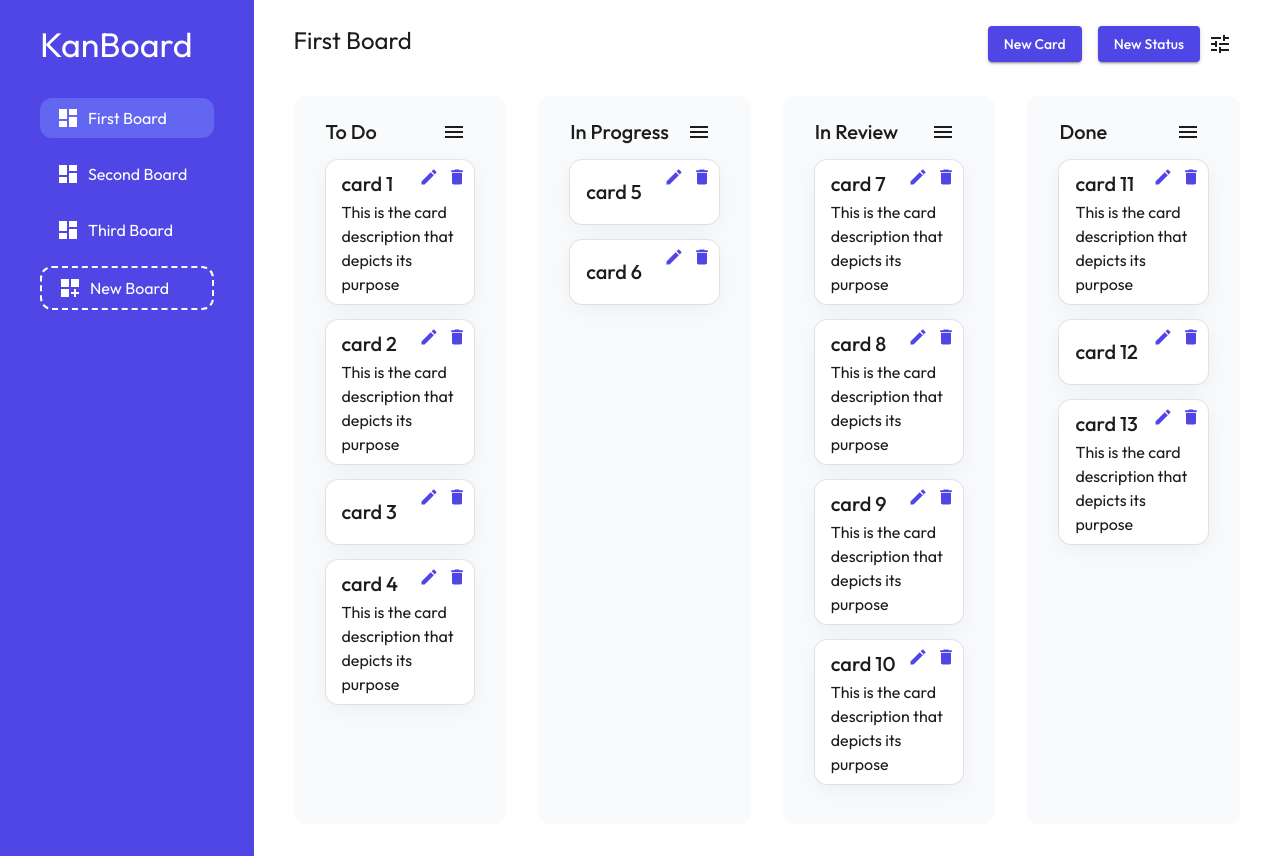
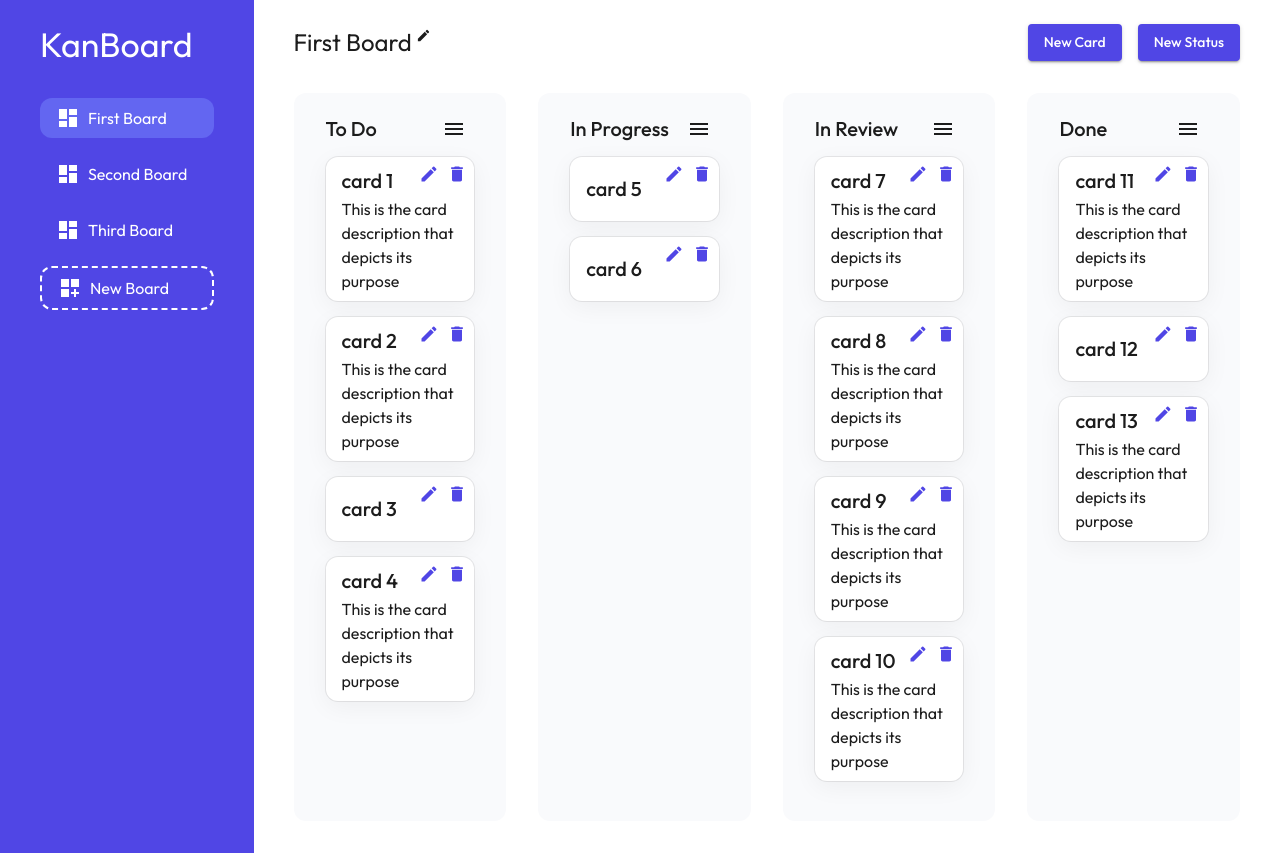
Before and after one commit to FacuReartes/KanBoard, a Next.js app: page / in a window 1280 px wide. Built offline with nearby package versions, Linux system fonts and the light colour scheme.

Commit message:
input maxLength & edit board name icon

```diff
--- a/src/components/Board.tsx
+++ b/src/components/Board.tsx
@@ -16,7 +16,7 @@ import { dropCard, IBoards, IStatus } from '@/state/kanban/kanbanSlice';
 import { FC, useState } from 'react';
 import CardModal from './modals/CardModal';
 import StatusModal from './modals/StatusModal';
-import { Tune } from '@mui/icons-material';
+import { Edit, Tune } from '@mui/icons-material';
 import BoardModal from './modals/BoardModal';
 
 const Board: FC<IBoards> = (props) => {
@@ -56,7 +56,7 @@ const Board: FC<IBoards> = (props) => {
       setShake(true);
       handleOpenAlert('You need to have at least one status to add a card');
     }
-  }
+  };
 
   const statusList: IStatus[] = props.statusIds.map(
     (id: string) => statuses.find((status) => status.id === id)!
@@ -81,13 +81,20 @@ const Board: FC<IBoards> = (props) => {
         display: 'flex',
         flexDirection: 'column',
         bgcolor: 'common.white',
-        overflowX: 'none',
       }}
     >
       <Box sx={{ display: 'flex', justifyContent: 'space-between' }}>
+        <Box sx={{ display: 'flex', alignItems: 'center' }}>
           <Typography variant="h5" component="h2" color="common.black">
             {props.name}
           </Typography>
+          <IconButton
+            onClick={() => setOpenBoardModal(true)}
+            sx={{ p: 0.5, alignSelf: 'baseline' }}
+          >
+            <Edit sx={{ color: 'common.black', fontSize: '15px' }} />
+          </IconButton>
+        </Box>
         <Box>
           <Button
             onClick={handleAddNewCard}
@@ -100,14 +107,14 @@ const Board: FC<IBoards> = (props) => {
               ':hover': {
                 bgcolor: 'primary.light',
               },
-              "@keyframes status-shake": {
+              '@keyframes status-shake': {
                 '0%': { transform: 'translateY(0)' },
                 '25%': { transform: 'translateY(5px)' },
                 '50%': { transform: 'translateY(-5px)' },
                 '75%': { transform: 'translateY(5px)' },
-              '100%': { transform: 'translateY(0)' }
+                '100%': { transform: 'translateY(0)' },
               },
-              animation: shake ? "status-shake 0.4s linear" : 'unset',
+              animation: shake ? 'status-shake 0.4s linear' : 'unset',
             }}
             onAnimationEnd={() => setShake(false)}
           >
@@ -128,9 +135,6 @@ const Board: FC<IBoards> = (props) => {
           >
             New Status
           </Button>
-          <IconButton onClick={() => setOpenBoardModal(true)}>
-            <Tune sx={{ color: 'common.black' }} />
-          </IconButton>
         </Box>
       </Box>
 
--- a/src/components/modals/BoardModal.tsx
+++ b/src/components/modals/BoardModal.tsx
@@ -21,7 +21,6 @@ interface IBoardModal {
 }
 
 const BoardModal: FC<IBoardModal> = (props) => {
-
   const dispatch = useDispatch<AppDispatch>();
 
   const [name, setName] = useState<string>(props.name ?? '');
@@ -89,6 +88,11 @@ const BoardModal: FC<IBoardModal> = (props) => {
             value={name}
             onChange={handleNameChange}
             sx={{ mb: 2 }}
+            slotProps={{
+              htmlInput: {
+                maxLength: 14,
+              },
+            }}
           />
           <Button
             sx={{
--- a/src/components/modals/CardModal.tsx
+++ b/src/components/modals/CardModal.tsx
@@ -95,6 +95,11 @@ const CardModal: FC<ICardModal> = (props) => {
             value={name}
             onChange={handleNameChange}
             sx={{ mb: 2 }}
+            slotProps={{
+              htmlInput: {
+                maxLength: 14,
+              },
+            }}
           />
           <TextField
             label="Card description..."
@@ -103,6 +108,11 @@ const CardModal: FC<ICardModal> = (props) => {
             sx={{ mb: 2 }}
             value={description}
             onChange={handleDescChange}
+            slotProps={{
+              htmlInput: {
+                maxLength: 70,
+              },
+            }}
           />
           <Button
             sx={{
--- a/src/components/modals/StatusModal.tsx
+++ b/src/components/modals/StatusModal.tsx
@@ -89,6 +89,11 @@ const StatusModal: FC<IStatusModal> = (props) => {
             value={name}
             onChange={handleNameChange}
             sx={{ mb: 2 }}
+            slotProps={{
+              htmlInput: {
+                maxLength: 14,
+              },
+            }}
           />
           <Button
             sx={{
```
Lines whose indentation alone changed are shown as unchanged.
